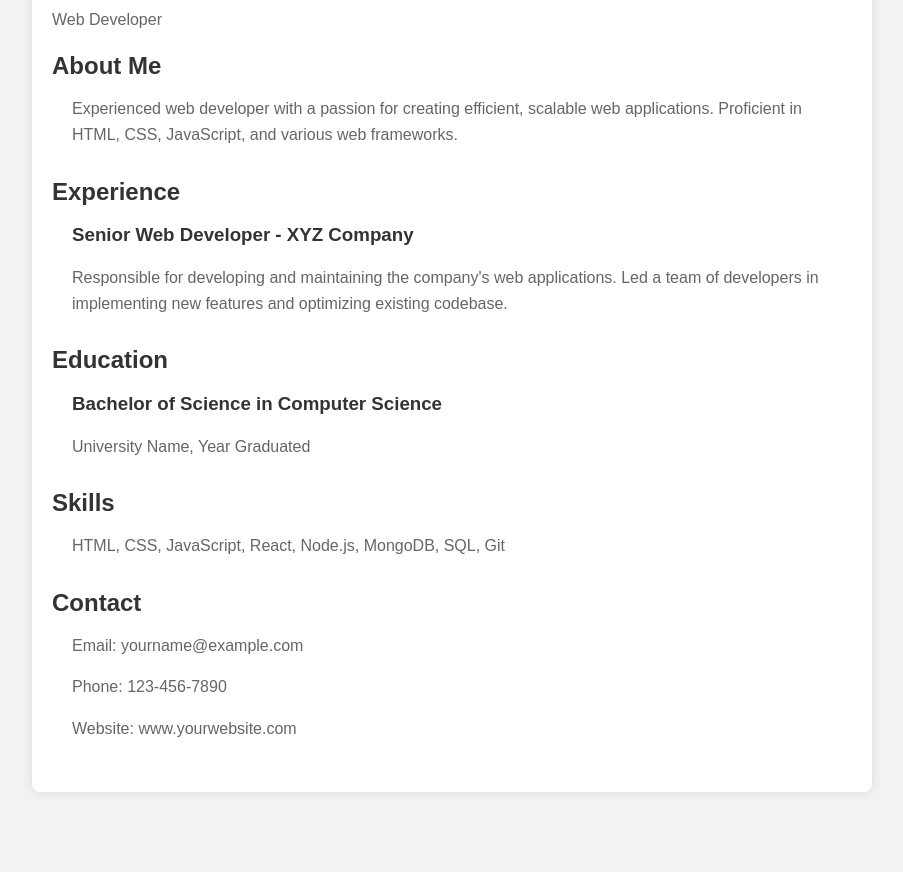
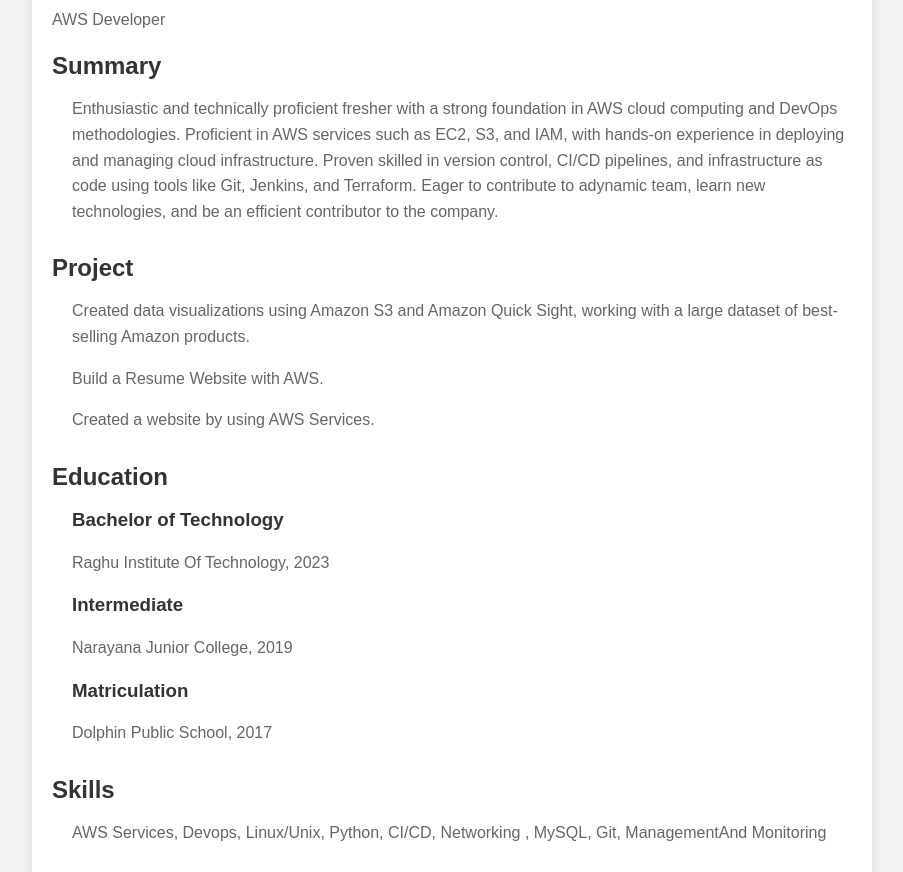
Before and after one commit to DeepakVenkatEswarlu/Host-Resume-on-EC2, a plain HTML site: page index.html in a window 1280 px wide. Shown: the part 143-1015 px from the top of the page, without its empty margins (188-1091 px from the left). Before the commit the page ends 985 px from the top, so only its background shows below. Drawn offline with Linux system fonts and the light colour scheme.

Commit message:
Update index.html

```diff
--- a/index.html
+++ b/index.html
@@ -41,46 +41,56 @@
 
 <div class="container">
     <header>
-        <h1>Your Name</h1>
-        <p>Web Developer</p>
+        <h1>YERRA DEEPAK VENKATESWARLU</h1>
+        <p>AWS Developer</p>
     </header>
 
     <section class="section">
-        <h2 class="section-title">About Me</h2>
+        <h2 class="section-title">Summary</h2>
         <div class="section-content">
-            <p>Experienced web developer with a passion for creating efficient, scalable web applications. Proficient in HTML, CSS, JavaScript, and various web frameworks.</p>
+            <p>Enthusiastic and technically proficient fresher with a strong foundation in AWS cloud computing and DevOps
+methodologies. Proficient in AWS services such as EC2, S3, and IAM, with hands-on experience in deploying
+and managing cloud infrastructure. Proven skilled in version control, CI/CD pipelines, and infrastructure as
+code using tools like Git, Jenkins, and Terraform. Eager to contribute to adynamic team, learn new
+technologies, and be an efficient contributor to the company. </p>
         </div>
     </section>
 
     <section class="section">
-        <h2 class="section-title">Experience</h2>
+        <h2 class="section-title">Project</h2>
         <div class="section-content">
-            <h3>Senior Web Developer - XYZ Company</h3>
-            <p>Responsible for developing and maintaining the company's web applications. Led a team of developers in implementing new features and optimizing existing codebase.</p>
+
+            <p>Created data visualizations using Amazon S3 and Amazon Quick Sight, working with a large
+dataset of best-selling Amazon products.</p>
+            <p>Build a Resume Website with AWS.</p>
+            <p>Created a website by using AWS Services.</p>
         </div>
     </section>
 
     <section class="section">
         <h2 class="section-title">Education</h2>
         <div class="section-content">
-            <h3>Bachelor of Science in Computer Science</h3>
-            <p>University Name, Year Graduated</p>
+            <h3>Bachelor of Technology</h3>
+            <p>Raghu Institute Of Technology, 2023</p>
+            <h3>Intermediate</h3>
+            <p>Narayana Junior College, 2019</p>
+            <h3>Matriculation</h3>
+            <p>Dolphin Public School, 2017</p>
         </div>
     </section>
 
     <section class="section">
         <h2 class="section-title">Skills</h2>
         <div class="section-content">
-            <p>HTML, CSS, JavaScript, React, Node.js, MongoDB, SQL, Git</p>
+            <p>AWS Services, Devops, Linux/Unix, Python, CI/CD, Networking , MySQL, Git, ManagementAnd Monitoring</p>
         </div>
     </section>
 
     <section class="section">
         <h2 class="section-title">Contact</h2>
         <div class="section-content">
-            <p>Email: yourname@example.com</p>
-            <p>Phone: 123-456-7890</p>
-            <p>Website: www.yourwebsite.com</p>
+            <p>Email: yerradeepak29@gmail.com</p>
+            <p>Phone: +91 8008277369</p>
         </div>
     </section>
 </div>
```
